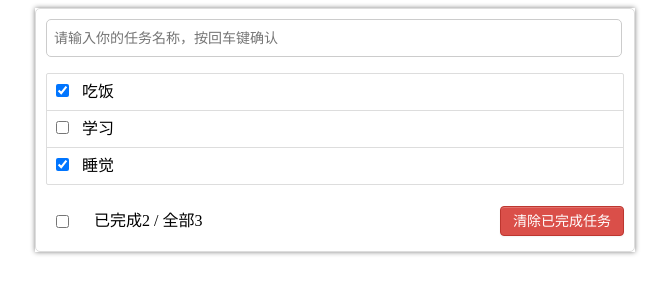
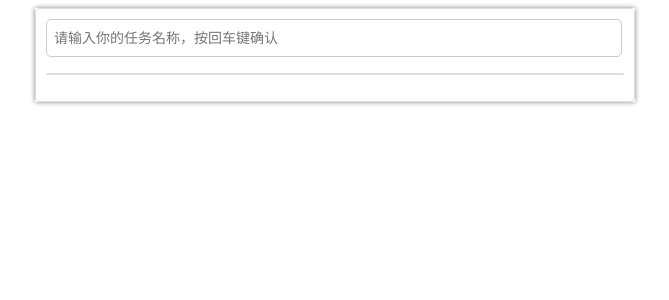
Before and after one commit to Brad-Dui/Todo_List, a Vue app: page / in a window 1280 px wide. Shown: the top 300 px of the page, without its empty margins (305-974 px from the left). Built offline with nearby package versions, Linux system fonts and the light colour scheme.

Commit message:
本地存储 watch监视数据

```diff
--- a/src/App.vue
+++ b/src/App.vue
@@ -1,7 +1,7 @@
 <!--
  * @Author: your name
  * @Date: 2021-07-29 15:14:41
- * @LastEditTime: 2021-07-30 23:51:15
+ * @LastEditTime: 2021-07-31 14:06:10
  * @LastEditors: Please set LastEditors
  * @Description: In User Settings Edit
  * @FilePath: \todo\src\App.vue
@@ -36,11 +36,7 @@ export default {
   name: "App",
   data() {
     return {
-      todos: [
-        { id: "001", title: "吃饭", completed: true },
-        { id: "002", title: "学习", completed: false },
-        { id: "003", title: "睡觉", completed: true },
-      ],
+      todos: JSON.parse(localStorage.getItem("todos")) || [],
     };
   },
   //组件注册
@@ -73,6 +69,14 @@ export default {
     //删除已选中事项
     clearCheck() {
       this.todos = this.todos.filter((todo) => !todo.completed);
+    },
+  },
+  watch: {
+    todos: {
+      deep: true,
+      handler(value) {
+        localStorage.setItem("todos", JSON.stringify(value));
+      },
     },
   },
 };
```
